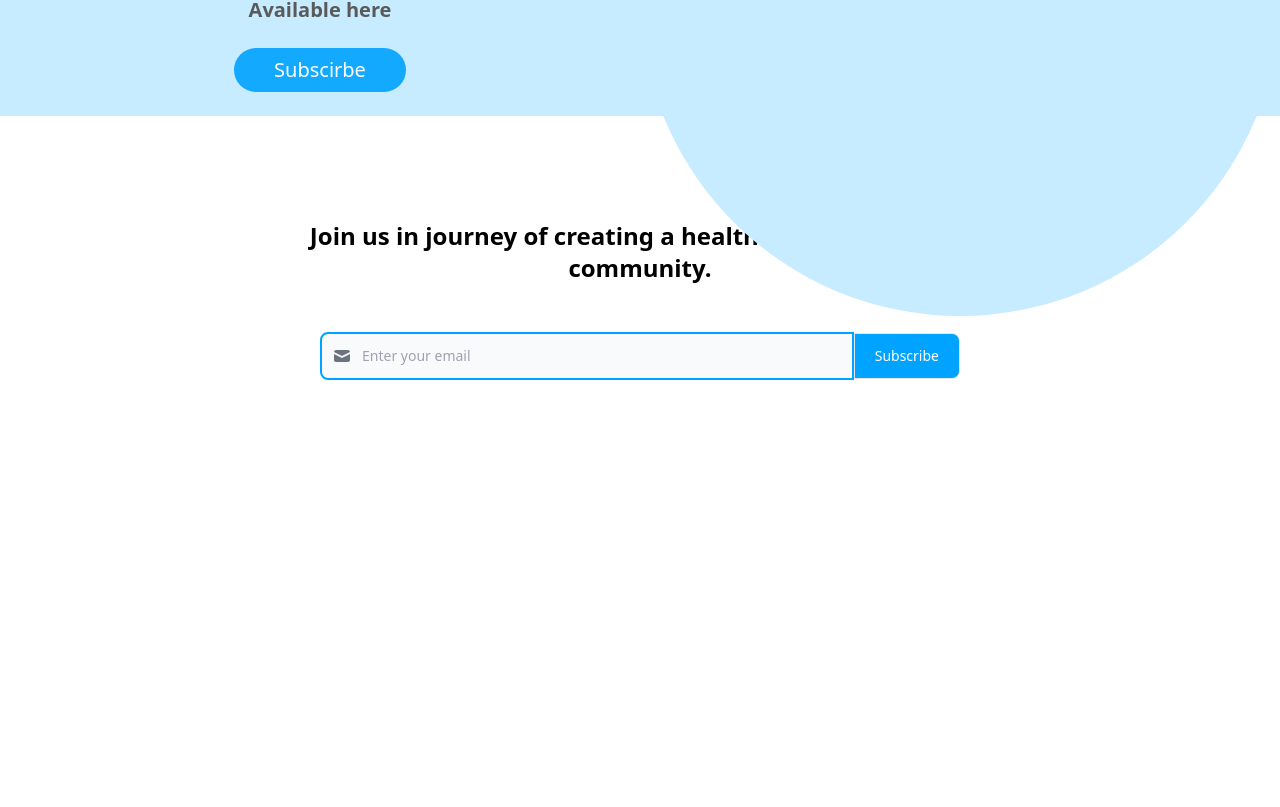
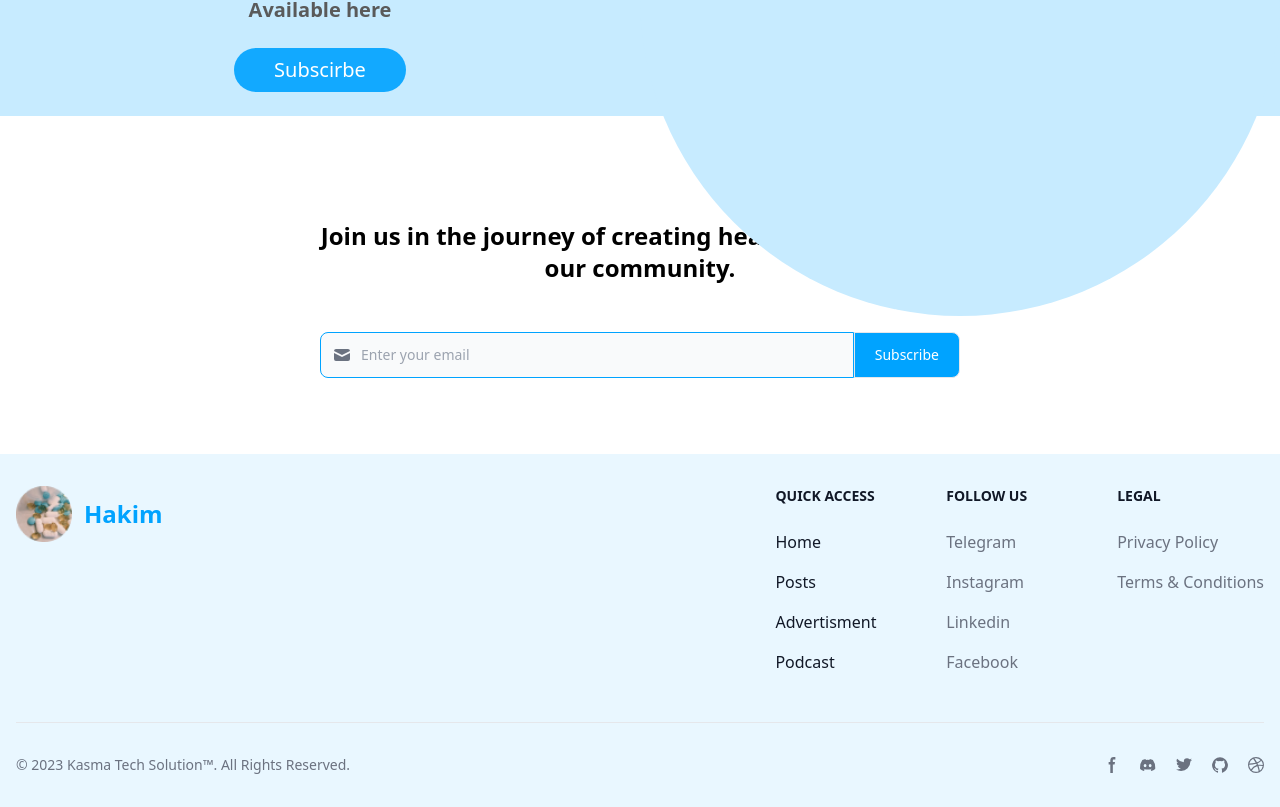
Before and after one commit to adnan4k/Hakim_web, a React (Create React App) app in the folder client/: page / in a window 1280 px wide. Shown: the part 3512-4319 px from the top of the page. Before the commit the page ends 3968 px from the top, so only its background shows below. Built offline with nearby package versions, Linux system fonts and the light colour scheme.

Commit message:
subscription adde

```diff
--- /dev/null
+++ b/client/src/components/Footer.jsx
@@ -0,0 +1,109 @@
+import React from 'react'
+
+function Footer() {
+  return (
+    <div>
+
+
+<footer className="bg-[#D4EFFF80] dark:bg-gray-900">
+    <div className="mx-auto w-full max-w-screen-xl p-4 py-6 lg:py-8">
+        <div className="md:flex md:justify-between">
+          <div className="mb-6 md:mb-0">
+              <a href="https://flowbite.com/" className="flex items-center">
+                  <img src="/images/footer-logo.png" className="h-14 me-3" alt="FlowBite Logo" />
+                  <span className="self-center text-2xl font-bold text-[#01A3FF] whitespace-nowrap dark:text-white">Hakim</span>
+              </a>
+          </div>
+          <div className="grid grid-cols-2 gap-8 sm:gap-6 sm:grid-cols-3">
+              <div>
+                  <h2 className="mb-6 text-sm font-bold text-gray-900 uppercase dark:text-white">Quick Access</h2>
+                  <ul className="text-gray-500 dark:text-gray-400 font-medium">
+                      <li className="mb-4">
+                          <a href="/" className="hover:underline text-gray-900">Home</a>
+                      </li>
+                      <li className='mb-4'>
+                          <a href="#post" className="hover:underline text-gray-900">Posts</a>
+                      </li>
+                      <li className='mb-4'>
+                          <a href="#ads" className="hover:underline text-gray-900">Advertisment</a>
+                      </li>
+                      <li className='mb-4'>
+                          <a href="#podcast" className="hover:underline text-gray-900">Podcast</a>
+                      </li>
+                  </ul>
+              </div>
+              <div>
+                  <h2 className="mb-6 text-sm font-semibold text-gray-900 uppercase dark:text-white">Follow us</h2>
+                  <ul className="text-gray-500 dark:text-gray-400 font-medium">
+                      <li className="mb-4">
+                          <a href="/" className="hover:underline ">Telegram</a>
+                      </li>
+                      <li className="mb-4">
+                          <a href="/" className="hover:underline ">Instagram</a>
+                      </li>
+                      <li className="mb-4">
+                          <a href="/" className="hover:underline ">Linkedin</a>
+                      </li>
+                      <li>
+                          <a href="/" className="hover:underline">Facebook</a>
+                      </li>
+                  </ul>
+              </div>
+              <div>
+                  <h2 className="mb-6 text-sm font-semibold text-gray-900 uppercase dark:text-white">Legal</h2>
+                  <ul className="text-gray-500 dark:text-gray-400 font-medium">
+                      <li className="mb-4">
+                          <a href="/" className="hover:underline">Privacy Policy</a>
+                      </li>
+                      <li>
+                          <a href="/" className="hover:underline">Terms &amp; Conditions</a>
+                      </li>
+                  </ul>
+              </div>
+          </div>
+      </div>
+      <hr className="my-6 border-gray-200 sm:mx-auto dark:border-gray-700 lg:my-8" />
+      <div className="sm:flex sm:items-center sm:justify-between">
+          <span className="text-sm text-gray-500 sm:text-center dark:text-gray-400">© 2023 <a href="https://kasmasolution/" className="hover:underline">Kasma Tech Solution™</a>. All Rights Reserved.
+          </span>
+          <div className="flex mt-4 sm:justify-center sm:mt-0">
+              <a href="/" className="text-gray-500 hover:text-gray-900 dark:hover:text-white">
+                  <svg className="w-4 h-4" aria-hidden="true" xmlns="http://www.w3.org/2000/svg" fill="currentColor" viewBox="0 0 8 19">
+                        <path fill-rule="evenodd" d="M6.135 3H8V0H6.135a4.147 4.147 0 0 0-4.142 4.142V6H0v3h2v9.938h3V9h2.021l.592-3H5V3.591A.6.6 0 0 1 5.592 3h.543Z" clip-rule="evenodd"/>
+                    </svg>
+                  <span className="sr-only">Facebook page</span>
+              </a>
+              <a href="/" className="text-gray-500 hover:text-gray-900 dark:hover:text-white ms-5">
+                  <svg className="w-4 h-4" aria-hidden="true" xmlns="http://www.w3.org/2000/svg" fill="currentColor" viewBox="0 0 21 16">
+                        <path d="M16.942 1.556a16.3 16.3 0 0 0-4.126-1.3 12.04 12.04 0 0 0-.529 1.1 15.175 15.175 0 0 0-4.573 0 11.585 11.585 0 0 0-.535-1.1 16.274 16.274 0 0 0-4.129 1.3A17.392 17.392 0 0 0 .182 13.218a15.785 15.785 0 0 0 4.963 2.521c.41-.564.773-1.16 1.084-1.785a10.63 10.63 0 0 1-1.706-.83c.143-.106.283-.217.418-.33a11.664 11.664 0 0 0 10.118 0c.137.113.277.224.418.33-.544.328-1.116.606-1.71.832a12.52 12.52 0 0 0 1.084 1.785 16.46 16.46 0 0 0 5.064-2.595 17.286 17.286 0 0 0-2.973-11.59ZM6.678 10.813a1.941 1.941 0 0 1-1.8-2.045 1.93 1.93 0 0 1 1.8-2.047 1.919 1.919 0 0 1 1.8 2.047 1.93 1.93 0 0 1-1.8 2.045Zm6.644 0a1.94 1.94 0 0 1-1.8-2.045 1.93 1.93 0 0 1 1.8-2.047 1.918 1.918 0 0 1 1.8 2.047 1.93 1.93 0 0 1-1.8 2.045Z"/>
+                    </svg>
+                  <span className="sr-only">Discord community</span>
+              </a>
+              <a href="/" className="text-gray-500 hover:text-gray-900 dark:hover:text-white ms-5">
+                  <svg className="w-4 h-4" aria-hidden="true" xmlns="http://www.w3.org/2000/svg" fill="currentColor" viewBox="0 0 20 17">
+                    <path fill-rule="evenodd" d="M20 1.892a8.178 8.178 0 0 1-2.355.635 4.074 4.074 0 0 0 1.8-2.235 8.344 8.344 0 0 1-2.605.98A4.13 4.13 0 0 0 13.85 0a4.068 4.068 0 0 0-4.1 4.038 4 4 0 0 0 .105.919A11.705 11.705 0 0 1 1.4.734a4.006 4.006 0 0 0 1.268 5.392 4.165 4.165 0 0 1-1.859-.5v.05A4.057 4.057 0 0 0 4.1 9.635a4.19 4.19 0 0 1-1.856.07 4.108 4.108 0 0 0 3.831 2.807A8.36 8.36 0 0 1 0 14.184 11.732 11.732 0 0 0 6.291 16 11.502 11.502 0 0 0 17.964 4.5c0-.177 0-.35-.012-.523A8.143 8.143 0 0 0 20 1.892Z" clip-rule="evenodd"/>
+                </svg>
+                  <span className="sr-only">Twitter page</span>
+              </a>
+              <a href="/" className="text-gray-500 hover:text-gray-900 dark:hover:text-white ms-5">
+                  <svg className="w-4 h-4" aria-hidden="true" xmlns="http://www.w3.org/2000/svg" fill="currentColor" viewBox="0 0 20 20">
+                        <path fill-rule="evenodd" d="M10 .333A9.911 9.911 0 0 0 6.866 19.65c.5.092.678-.215.678-.477 0-.237-.01-1.017-.014-1.845-2.757.6-3.338-1.169-3.338-1.169a2.627 2.627 0 0 0-1.1-1.451c-.9-.615.07-.6.07-.6a2.084 2.084 0 0 1 1.518 1.021 2.11 2.11 0 0 0 2.884.823c.044-.503.268-.973.63-1.325-2.2-.25-4.516-1.1-4.516-4.9A3.832 3.832 0 0 1 4.7 7.068a3.56 3.56 0 0 1 .095-2.623s.832-.266 2.726 1.016a9.409 9.409 0 0 1 4.962 0c1.89-1.282 2.717-1.016 2.717-1.016.366.83.402 1.768.1 2.623a3.827 3.827 0 0 1 1.02 2.659c0 3.807-2.319 4.644-4.525 4.889a2.366 2.366 0 0 1 .673 1.834c0 1.326-.012 2.394-.012 2.72 0 .263.18.572.681.475A9.911 9.911 0 0 0 10 .333Z" clip-rule="evenodd"/>
+                  </svg>
+                  <span className="sr-only">Instagram</span>
+              </a>
+              <a href="/" className="text-gray-500 hover:text-gray-900 dark:hover:text-white ms-5">
+                  <svg className="w-4 h-4" aria-hidden="true" xmlns="http://www.w3.org/2000/svg" fill="currentColor" viewBox="0 0 20 20">
+                    <path fill-rule="evenodd" d="M10 0a10 10 0 1 0 10 10A10.009 10.009 0 0 0 10 0Zm6.613 4.614a8.523 8.523 0 0 1 1.93 5.32 20.094 20.094 0 0 0-5.949-.274c-.059-.149-.122-.292-.184-.441a23.879 23.879 0 0 0-.566-1.239 11.41 11.41 0 0 0 4.769-3.366ZM8 1.707a8.821 8.821 0 0 1 2-.238 8.5 8.5 0 0 1 5.664 2.152 9.608 9.608 0 0 1-4.476 3.087A45.758 45.758 0 0 0 8 1.707ZM1.642 8.262a8.57 8.57 0 0 1 4.73-5.981A53.998 53.998 0 0 1 9.54 7.222a32.078 32.078 0 0 1-7.9 1.04h.002Zm2.01 7.46a8.51 8.51 0 0 1-2.2-5.707v-.262a31.64 31.64 0 0 0 8.777-1.219c.243.477.477.964.692 1.449-.114.032-.227.067-.336.1a13.569 13.569 0 0 0-6.942 5.636l.009.003ZM10 18.556a8.508 8.508 0 0 1-5.243-1.8 11.717 11.717 0 0 1 6.7-5.332.509.509 0 0 1 .055-.02 35.65 35.65 0 0 1 1.819 6.476 8.476 8.476 0 0 1-3.331.676Zm4.772-1.462A37.232 37.232 0 0 0 13.113 11a12.513 12.513 0 0 1 5.321.364 8.56 8.56 0 0 1-3.66 5.73h-.002Z" clip-rule="evenodd"/>
+                </svg>
+                  <span className="sr-only">Telegram account</span>
+              </a>
+          </div>
+      </div>
+    </div>
+</footer>
+
+    </div>
+  )
+}
+
+export default Footer
--- a/client/src/components/Subscription.jsx
+++ b/client/src/components/Subscription.jsx
@@ -1,34 +1,27 @@
 import React, { useState } from "react";
 
 function Subscription() {
-    const [emailData,setEmail] = useState({
-        email:''
-    });
+  const [emailData, setEmail] = useState({
+    email: ""
+  });
 
-//   const handleChange = (e) => {
-//     const { title, value } = e.target;
-//     setFormData(prev => ({ ...prev, [title]: value }));
+  const handleChange = (e) => {
+    setEmail(e.target.value)
+  };
 
-//   };
-
-    const handleChange = (e) =>{
-       const {value,title} = e.target
-       setEmail(prev=>({...prev,[title]:value}))
-    }
   return (
     <div>
       <section className="bg-white dark:bg-gray-900">
         <div className="py-8 px-4 mx-auto max-w-screen-xl lg:py-16 lg:px-6">
           <div className="mx-auto max-w-screen-md sm:text-center">
-            <p className="mx-auto mb-8 max-w-2xl  text-black mt-10 font-semibold md:mb-12 sm:text-2xl font-Raleway dark:text-gray-400">
-              Join us in journey of creating a health awareness in our
-              community.
+            <p className="mx-auto mb-8 max-w-2xl text-black mt-10 font-semibold md:mb-12 sm:text-2xl font-Raleway dark:text-gray-400">
+              Join us in the journey of creating health awareness in our community.
             </p>
             <form action="#">
               <div className="items-center mx-auto mb-3 space-y-4 max-w-screen-sm sm:flex sm:space-y-0">
                 <div className="relative w-full">
                   <label
-                    for="email"
+                    htmlFor="email"
                     className="hidden mb-2 text-sm font-medium text-gray-900 dark:text-gray-300"
                   >
                     Enter Email
@@ -45,7 +38,7 @@
                     </svg>
                   </div>
                   <input
-                    className=" block p-3 pl-10 w-full text-sm text-gray-900 bg-gray-50 rounded-lg border-2 border-[#00A3FF] sm:rounded-none sm:rounded-l-lg focus:ring-primary-500 focus:border-4 focus:border-[#00A3FF] dark:bg-gray-700 dark:border-gray-600 dark:placeholder-gray-400 dark:text-white dark:focus:ring-primary-500 dark:focus:border-[#00A3FF]"
+                    className="block p-3 pl-10 w-full text-sm text-black bg-gray-50 rounded-lg border border-[#00A3FF] sm:rounded-none sm:rounded-l-lg focus:ring-primary-500 focus:border-primary-500 dark:bg-gray-700 dark:border-gray-600 dark:placeholder-gray-400 dark:text-white dark:focus:ring-primary-500 dark:focus:border-primary-500"
                     placeholder="Enter your email"
                     type="email"
                     id="email"
@@ -57,7 +50,7 @@
                 <div>
                   <button
                     type="submit"
-                    className="py-3 px-5 w-full rounded-full text-sm font-medium text-center text-white  border cursor-pointer bg-[#00A3FF] border-primary-600 sm:rounded-none sm:rounded-r-lg hover:bg-primary-800 focus:ring-4 focus:ring-primary-300 dark:bg-primary-600 dark:hover:bg-primary-700 dark:focus:ring-primary-800"
+                    className="py-3 px-5 w-full rounded-full text-sm font-medium text-center text-white border cursor-pointer bg-[#00A3FF] border-primary-600 sm:rounded-none sm:rounded-r-lg hover:bg-primary-800 focus:ring-4 focus:ring-primary-300 dark:bg-primary-600 dark:hover:bg-primary-700 dark:focus:ring-primary-800"
                   >
                     Subscribe
                   </button>
--- a/client/src/pages/front/Home.jsx
+++ b/client/src/pages/front/Home.jsx
@@ -6,6 +6,7 @@
 import Advertisment from "../../components/Advertisment";
 import Podcas from "../../components/Podcas";
 import Subscription from "../../components/Subscription";
+import Footer from "../../components/Footer";
 function Home() {
   return (
     <div>
@@ -45,6 +46,9 @@
       <div id="#sub">
         <Subscription />
       </div>
+      <div>
+        <Footer />
+      </div>
     </div>
   );
 }
```
Also changed, not shown: client/public/images/footer-logo.png (added).
